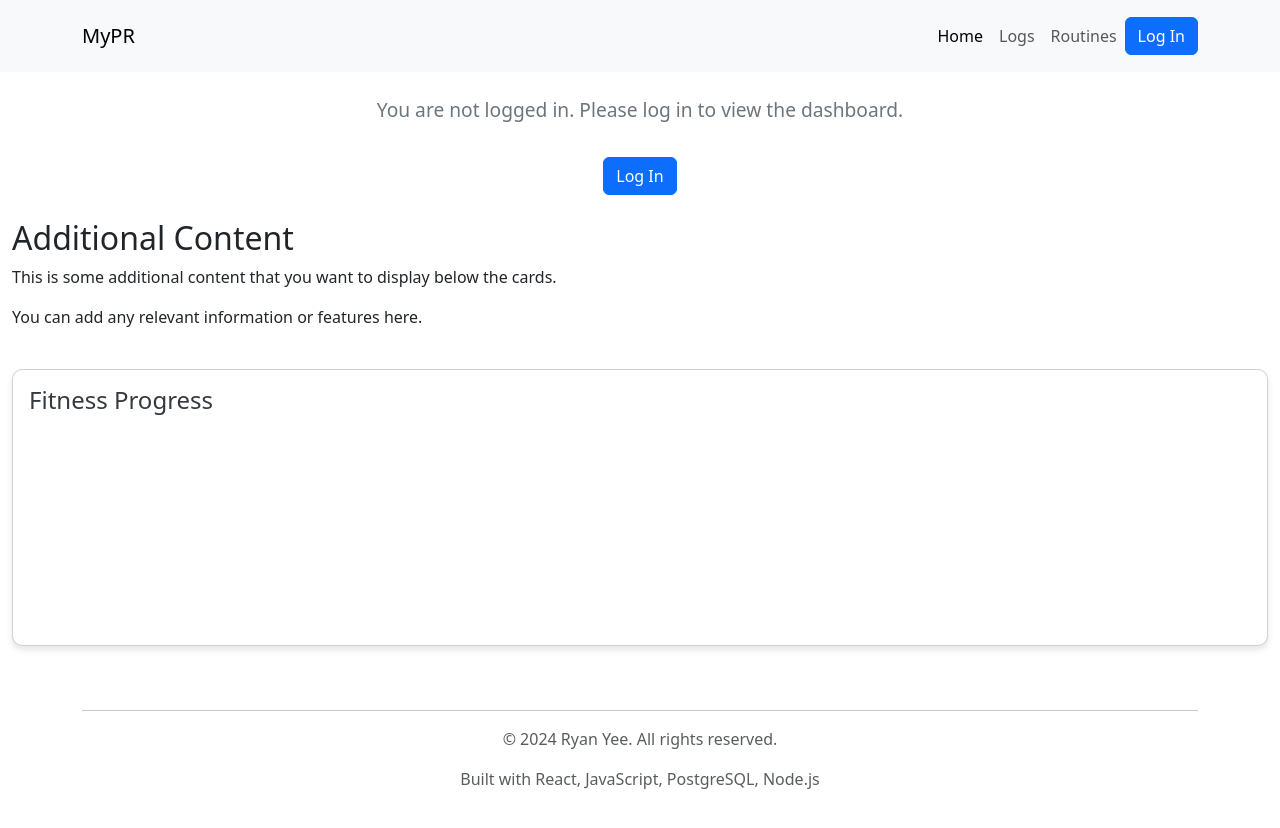
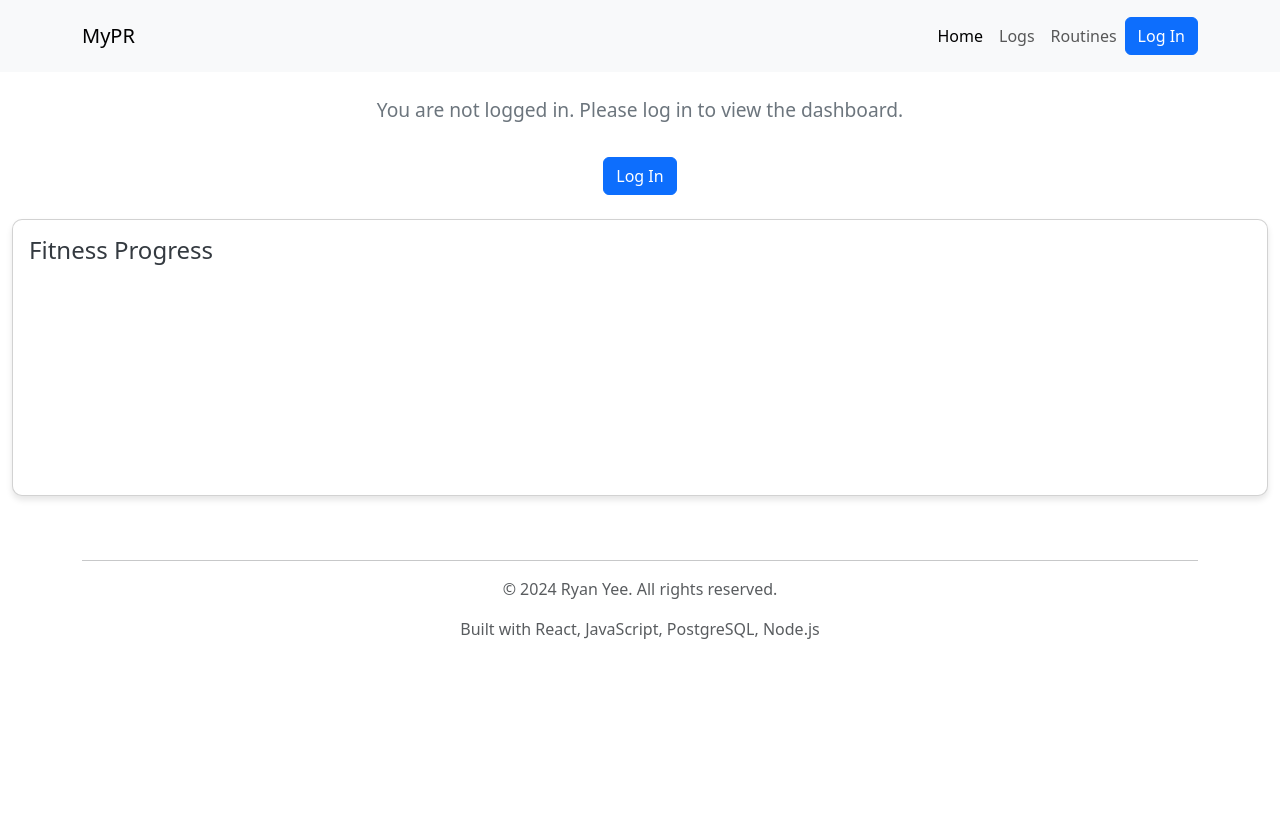
Before and after one commit to RYeeAnn/MyPR, a React (Create React App) app: page / in a window 1280 px wide. Shown: the top 828 px of the page. After the commit the page ends 800 px from the top, so only its background shows below. Built offline with nearby package versions, Linux system fonts and the light colour scheme.

Commit message:
fixed select exercise bug

```diff
--- a/src/pages/Home.jsx
+++ b/src/pages/Home.jsx
@@ -3,7 +3,7 @@ import { useAuth0 } from '@auth0/auth0-react';
 import { Container, Row, Col, Button, Card } from 'react-bootstrap';
 import { NavLink } from 'react-router-dom';
 import Navbar from '../components/Navbar';
-import Chart from 'chart.js/auto'; // Import Chart from Chart.js
+import Chart from 'chart.js/auto';
 import axios from 'axios';
 
 export function Home() {
@@ -19,7 +19,6 @@ export function Home() {
   };
 
   useEffect(() => {
-    // Fetch logs data when the component mounts
     if (isAuthenticated) {
       fetchLogsData();
     }
@@ -27,10 +26,9 @@ export function Home() {
 
   const fetchLogsData = async () => {
     try {
-      // Fetch logs data from your backend server
       const response = await axios.get('http://localhost:3002/api/logs', {
         params: {
-          userId: user.sub, // Assuming user.sub contains the user's ID
+          userId: user.sub,
         },
       });
       setLogsData(response.data);
@@ -111,7 +109,7 @@ export function Home() {
                 <Card.Body>
                   <Card.Title className="dashboard-card-title">Recent Activity</Card.Title>
                   <Card.Text className="dashboard-card-text">
-                    Display recent activity, notifications, or updates here.
+                    View your progress!
                   </Card.Text>
                   <NavLink onClick={scrollToChart} variant="outline-secondary" className="btn dashboard-button">
                     View Activity
@@ -128,13 +126,12 @@ export function Home() {
         )}
 
         {/* Additional content below the cards */}
-        <Row className="mt-4">
+        {/* <Row className="mt-4">
           <Col>
             <h2>Additional Content</h2>
-            <p>This is some additional content that you want to display below the cards.</p>
-            <p>You can add any relevant information or features here.</p>
+            <p>Additonal Content</p>
           </Col>
-        </Row>
+        </Row> */}
 
         {/* Chart component */}
         <Row className="mt-4">
--- a/src/pages/Logs.jsx
+++ b/src/pages/Logs.jsx
@@ -172,6 +172,11 @@ export function Logs() {
                       <Form.Label>Select Exercise</Form.Label>
                       <Form.Control as="select" value={exercise} onChange={(e) => setExercise(e.target.value)}>
                         <option value="">Select an exercise</option>
+                        {workoutExercises.map((exercise) => (
+                          <option key={exercise.id} value={exercise.name}>
+                            {exercise.name}
+                          </option>
+                        ))}
                         {/* Render options */}
                       </Form.Control>
                     </Form.Group>
```
Lines whose indentation alone changed are shown as unchanged.
